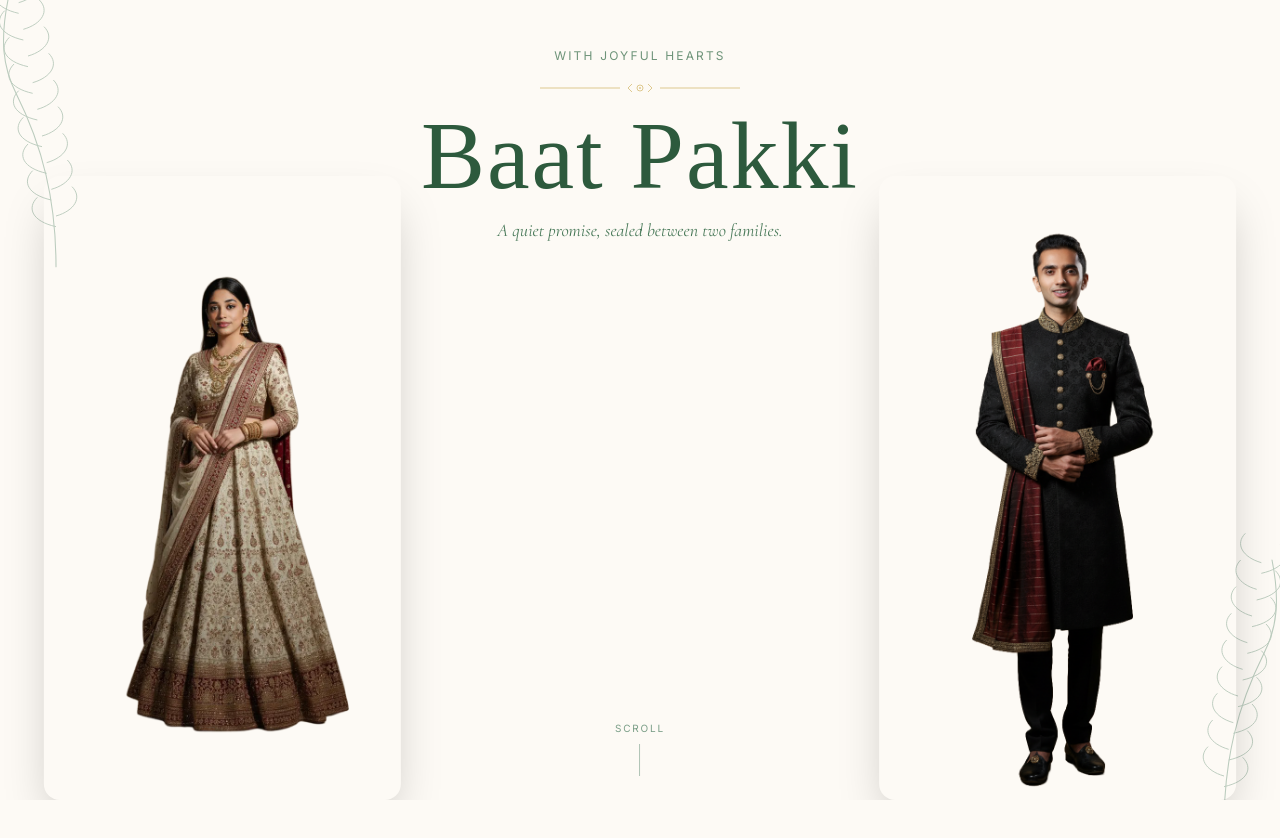
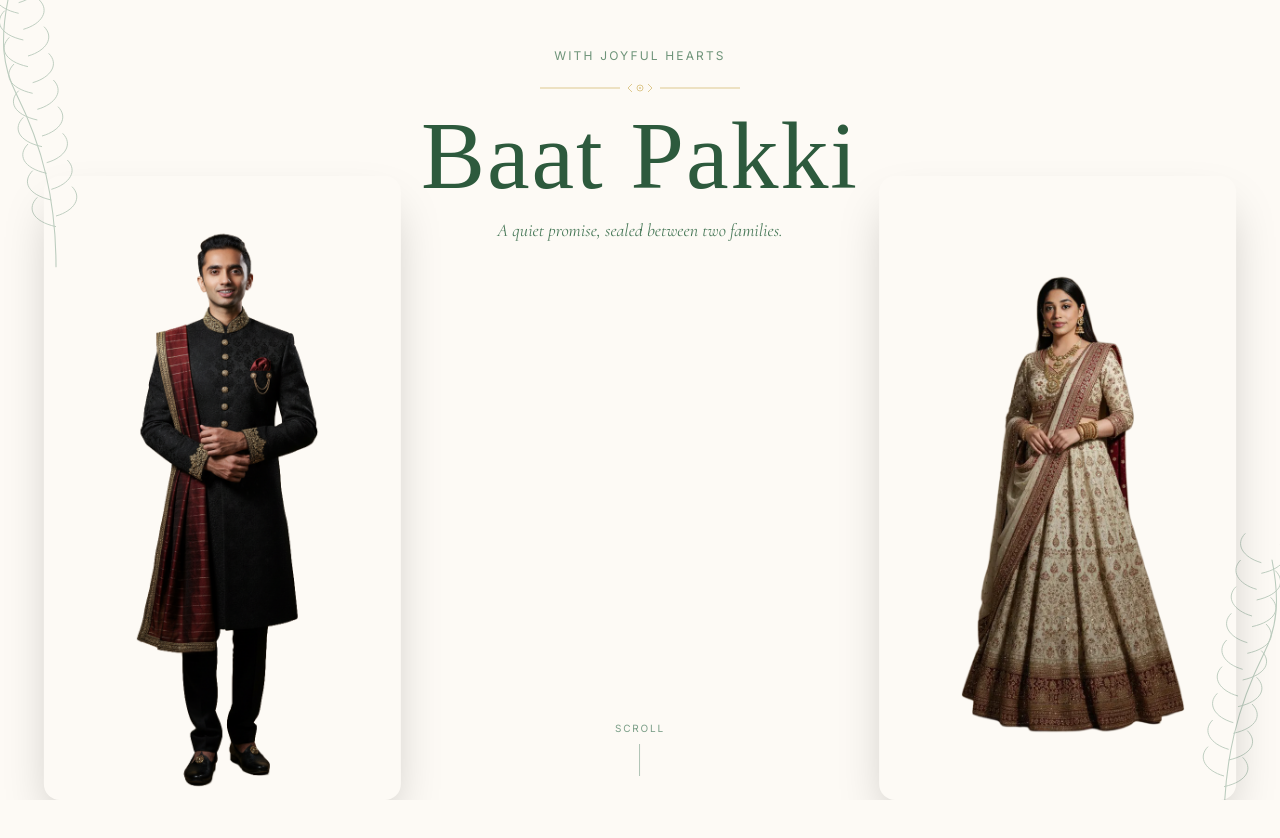
Before and after one commit to milanodanubedigital-ship-it/baat-pakki, a React (Vite) app: page / in a window 1280 px wide. Shown: the top 838 px of the page. Built offline with nearby package versions, Linux system fonts and the light colour scheme; a web font is replaced by a local one.

Commit message:
Swap: male left, female right; individual photos fade out when couple appears

```diff
--- a/src/components/InvitationPage.jsx
+++ b/src/components/InvitationPage.jsx
@@ -89,13 +89,14 @@ const InvitationPage = () => {
 
   const p = useSpring(scrollYProgress, { stiffness: 80, damping: 24, mass: 0.6 })
 
-  // Characters move from edges toward center
-  const womanX = useTransform(p, [0, 0.7], ['-2%', '22%'])
-  const manX   = useTransform(p, [0, 0.7], ['2%', '-22%'])
+  // Man on LEFT moves right, Woman on RIGHT moves left
+  const manX   = useTransform(p, [0, 0.7], ['-2%', '22%'])
+  const womanX = useTransform(p, [0, 0.7], ['2%', '-22%'])
   const charY  = useTransform(p, [0, 1], ['0%', '18%'])
   const charScale = useTransform(p, [0, 0.7, 1], [1, 1.02, 1])
 
-  // Couple photo fades in when they meet
+  // Individual images fade OUT as couple fades IN
+  const individualOpacity = useTransform(p, [0.4, 0.65], [1, 0])
   const coupleOpacity = useTransform(p, [0.45, 0.72], [0, 1])
   const coupleScale   = useTransform(p, [0.45, 0.72], [0.9, 1])
 
@@ -146,27 +147,27 @@ const InvitationPage = () => {
 
           {/* Characters */}
           <div className="absolute inset-0 flex items-end justify-center pb-[2vh]">
-            {/* Woman — starts LEFT */}
+            {/* Man — starts LEFT */}
             <motion.div
-              style={{ x: womanX, y: charY, scale: charScale, left: '4%' }}
+              style={{ x: manX, y: charY, scale: charScale, opacity: individualOpacity, left: '4%' }}
+              className="absolute bottom-0 h-[62vh] sm:h-[72vh] md:h-[78vh] w-auto"
+            >
+              <img
+                src="/images/male.png"
+                alt="Groom"
+                className="h-full w-auto object-cover rounded-2xl shadow-2xl select-none pointer-events-none"
+                draggable={false}
+              />
+            </motion.div>
+
+            {/* Woman — starts RIGHT */}
+            <motion.div
+              style={{ x: womanX, y: charY, scale: charScale, opacity: individualOpacity, right: '4%' }}
               className="absolute bottom-0 h-[62vh] sm:h-[72vh] md:h-[78vh] w-auto"
             >
               <img
                 src="/images/female.png"
                 alt="Bride"
-                className="h-full w-auto object-cover rounded-2xl shadow-2xl select-none pointer-events-none"
-                draggable={false}
-              />
-            </motion.div>
-
-            {/* Man — starts RIGHT */}
-            <motion.div
-              style={{ x: manX, y: charY, scale: charScale, right: '4%' }}
-              className="absolute bottom-0 h-[62vh] sm:h-[72vh] md:h-[78vh] w-auto"
-            >
-              <img
-                src="/images/male.png"
-                alt="Groom"
                 className="h-full w-auto object-cover rounded-2xl shadow-2xl select-none pointer-events-none"
                 draggable={false}
               />
```
